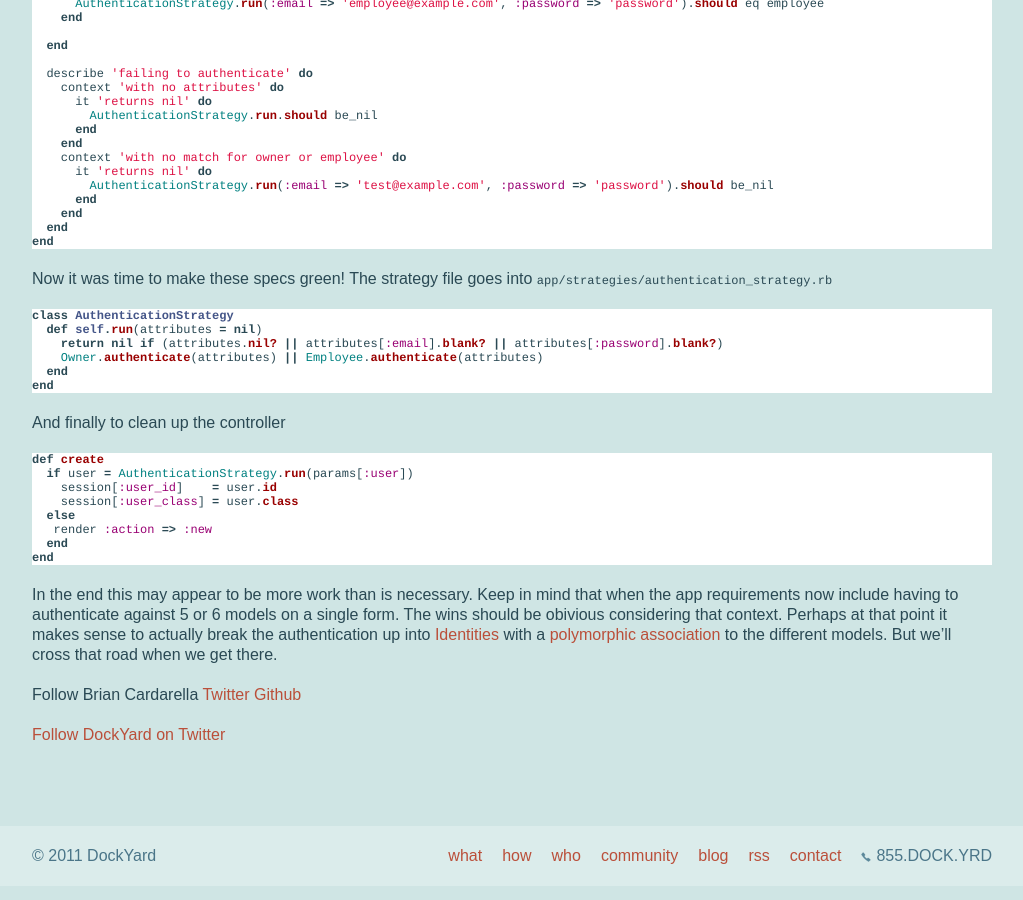
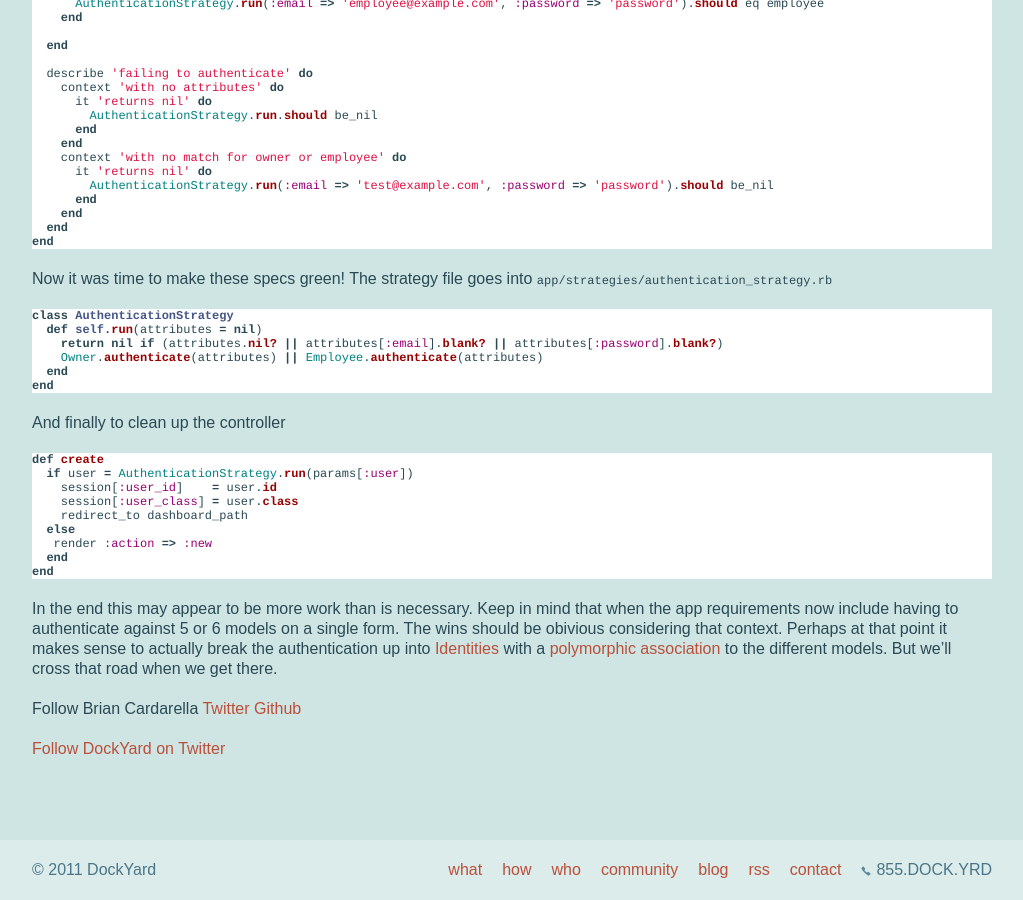
Before and after one commit to Hakon/reefpoints, a Jekyll site: the page built from _posts/2012-02-13-authenticating-multiple-models-with-a-strategy.md, in a window 1280 px wide and 900 px high, scrolled down 1088 px. Shown: the whole window, without its empty margins (128-1151 px from the left). Built offline with Jekyll 4.4.1, drawn with Linux system fonts in a browser that asks for light colours; Markdown is read by kramdown in place of the engine named in the settings; comment, search, counter and statistics services are not loaded.

Commit message:
redirect duh

```diff
--- a/_posts/2012-02-13-authenticating-multiple-models-with-a-strategy.md
+++ b/_posts/2012-02-13-authenticating-multiple-models-with-a-strategy.md
@@ -106,6 +106,7 @@ def create
   if user = AuthenticationStrategy.run(params[:user])
     session[:user_id]    = user.id
     session[:user_class] = user.class
+    redirect_to dashboard_path
   else
    render :action => :new
   end
```
